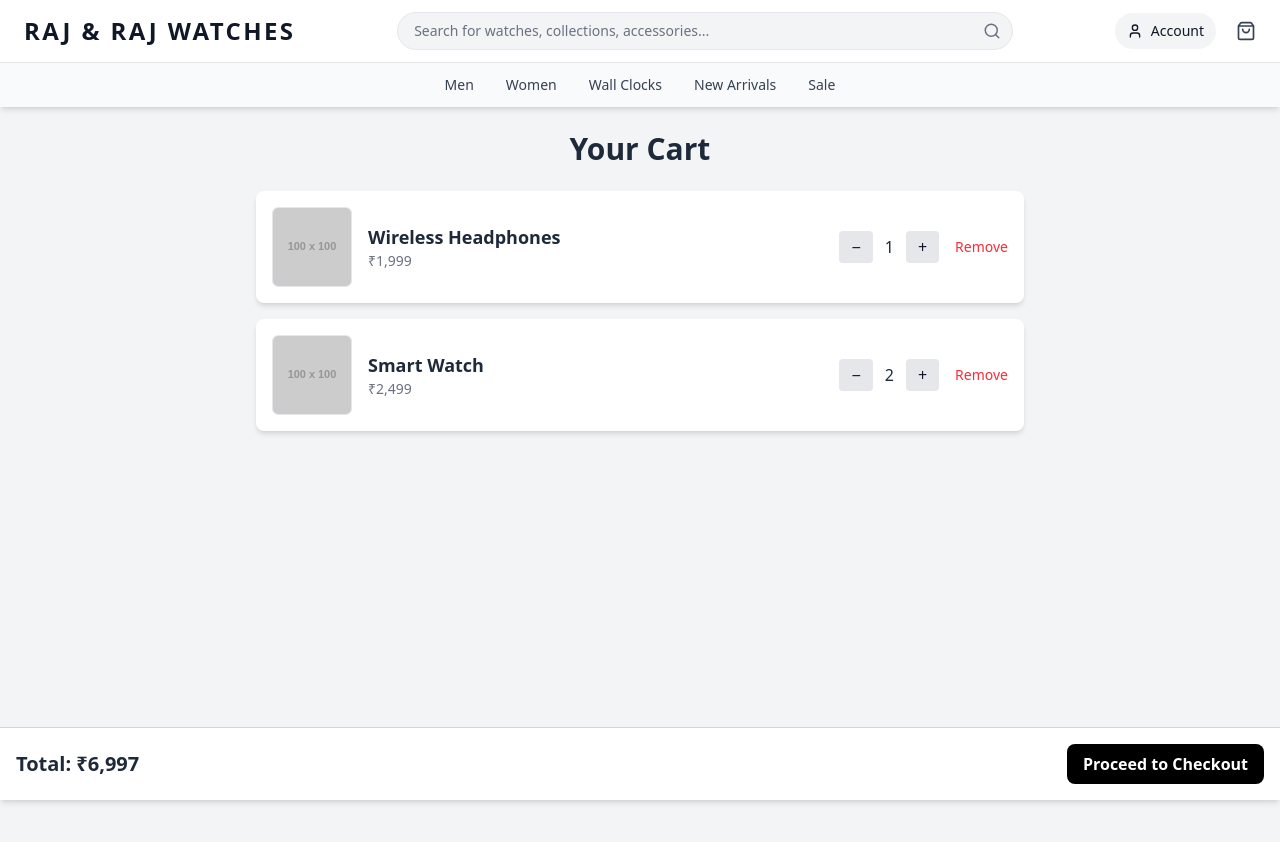
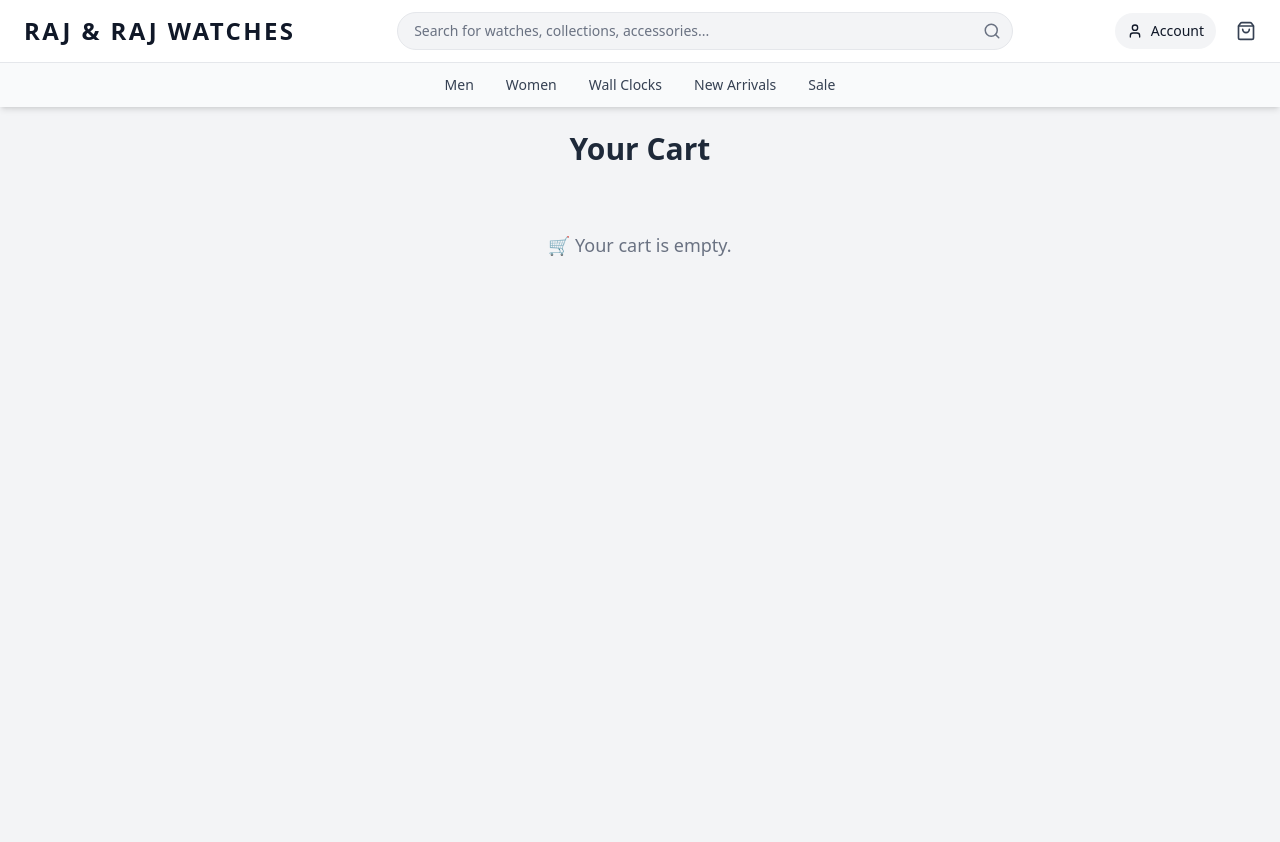
Before and after one commit to Hiteshpy07/watch-store-freelance-, a React (Vite) app: page /cart in a window 1280 px wide. Shown: the top 842 px of the page. Built offline with nearby package versions, Linux system fonts and the light colour scheme.

Commit message:
empty cart

```diff
--- a/src/Cart.jsx
+++ b/src/Cart.jsx
@@ -177,26 +177,144 @@
 // }
 
 
+// import React, { useState } from "react";
+// import Navbar from "./Navbar";
+
+// export default function CartPage() {
+//   const [items, setItems] = useState([
+//     {
+//       id: 1,
+//       name: "Wireless Headphones",
+//       price: 1999,
+//       quantity: 1,
+//       image: "https://via.placeholder.com/100",
+//     },
+//     {
+//       id: 2,
+//       name: "Smart Watch",
+//       price: 2499,
+//       quantity: 2,
+//       image: "https://via.placeholder.com/100",
+//     },
+//   ]);
+
+//   const increaseQty = (id) => {
+//     setItems((prev) =>
+//       prev.map((item) =>
+//         item.id === id ? { ...item, quantity: item.quantity + 1 } : item
+//       )
+//     );
+//   };
+
+//   const decreaseQty = (id) => {
+//     setItems((prev) =>
+//       prev.map((item) =>
+//         item.id === id && item.quantity > 1
+//           ? { ...item, quantity: item.quantity - 1 }
+//           : item
+//       )
+//     );
+//   };
+
+//   const removeItem = (id) => {
+//     setItems((prev) => prev.filter((item) => item.id !== id));
+//   };
+
+//   const total = items.reduce((sum, item) => sum + item.price * item.quantity, 0);
+
+//   return (
+//     <>
+//     <Navbar/>
+//     <div className="min-h-screen w-full bg-gray-100 text-gray-900 flex flex-col items-center p-4 sm:p-6">
+//       {/* Header */}
+//       <h1 className="text-2xl sm:text-3xl font-bold mb-6 text-center w-full text-gray-800">
+//         Your Cart
+//       </h1>
+
+//       {/* Empty Cart */}
+//       {items.length === 0 ? (
+//         <p className="text-gray-500 text-center">Your cart is empty.</p>
+//       ) : (
+//         <>
+//           {/* Cart Items */}
+//           <div className="w-full max-w-3xl flex flex-col gap-4 mb-24">
+//             {items.map((item) => (
+//               <div
+//                 key={item.id}
+//                 className="flex flex-col sm:flex-row sm:items-center justify-between bg-white shadow-md p-4 rounded-lg gap-4 w-full transition-all duration-200 hover:shadow-lg"
+//               >
+//                 {/* Image + Details */}
+//                 <div className="flex items-center gap-4 flex-1">
+//                   <img
+//                     src={item.image}
+//                     alt={item.name}
+//                     className="w-20 h-20 rounded-md object-cover border border-gray-200"
+//                   />
+//                   <div className="flex flex-col">
+//                     <h2 className="font-semibold text-base sm:text-lg text-gray-800">
+//                       {item.name}
+//                     </h2>
+//                     <p className="text-gray-500 text-sm">
+//                       ₹{item.price.toLocaleString("en-IN")}
+//                     </p>
+//                   </div>
+//                 </div>
+
+//                 {/* Quantity Controls */}
+//                 <div className="flex items-center justify-center gap-3">
+//                   <button
+//                     onClick={() => decreaseQty(item.id)}
+//                     className="px-3 py-1 bg-gray-200 rounded hover:bg-gray-300 transition-colors"
+//                   >
+//                     −
+//                   </button>
+//                   <span className="text-sm sm:text-base text-gray-800">
+//                     {item.quantity}
+//                   </span>
+//                   <button
+//                     onClick={() => increaseQty(item.id)}
+//                     className="px-3 py-1 bg-gray-200 rounded hover:bg-gray-300 transition-colors"
+//                   >
+//                     +
+//                   </button>
+//                 </div>
+
+//                 {/* Remove Button */}
+//                 <button
+//                   onClick={() => removeItem(item.id)}
+//                   className="text-red-500 hover:text-red-600 text-sm sm:self-auto self-end font-medium transition-colors"
+//                 >
+//                   Remove
+//                 </button>
+//               </div>
+//             ))}
+//           </div>
+
+//           {/* Floating Checkout Button */}
+//           <div className="fixed bottom-0 left-0 w-full bg-white border-t border-gray-300 flex flex-col sm:flex-row justify-between items-center gap-3 p-4 z-50 shadow-md">
+//             <p className="text-lg sm:text-xl font-semibold text-gray-800">
+//               Total: ₹{total.toLocaleString("en-IN")}
+//             </p>
+//             <button
+//               onClick={() => alert("Checkout not implemented yet")}
+//               className="w-full sm:w-auto bg-black hover:bg-gray-300 hover:text-black text-white font-semibold py-2 px-4 rounded-lg transition-all"
+//             >
+//               Proceed to Checkout
+//             </button>
+//           </div>
+//         </>
+//       )}
+//     </div>
+//     </>
+//   );
+// }
+
+
 import React, { useState } from "react";
 import Navbar from "./Navbar";
 
 export default function CartPage() {
-  const [items, setItems] = useState([
-    {
-      id: 1,
-      name: "Wireless Headphones",
-      price: 1999,
-      quantity: 1,
-      image: "https://via.placeholder.com/100",
-    },
-    {
-      id: 2,
-      name: "Smart Watch",
-      price: 2499,
-      quantity: 2,
-      image: "https://via.placeholder.com/100",
-    },
-  ]);
+  const [items, setItems] = useState([]); // 🧾 Empty cart initially
 
   const increaseQty = (id) => {
     setItems((prev) =>
@@ -224,7 +342,7 @@
 
   return (
     <>
-    <Navbar/>
+      <Navbar />
       <div className="min-h-screen w-full bg-gray-100 text-gray-900 flex flex-col items-center p-4 sm:p-6">
         {/* Header */}
         <h1 className="text-2xl sm:text-3xl font-bold mb-6 text-center w-full text-gray-800">
@@ -233,7 +351,9 @@
 
         {/* Empty Cart */}
         {items.length === 0 ? (
-        <p className="text-gray-500 text-center">Your cart is empty.</p>
+          <p className="text-gray-500 text-center text-lg mt-10">
+            🛒 Your cart is empty.
+          </p>
         ) : (
           <>
             {/* Cart Items */}
```
Lines whose indentation alone changed are shown as unchanged.
